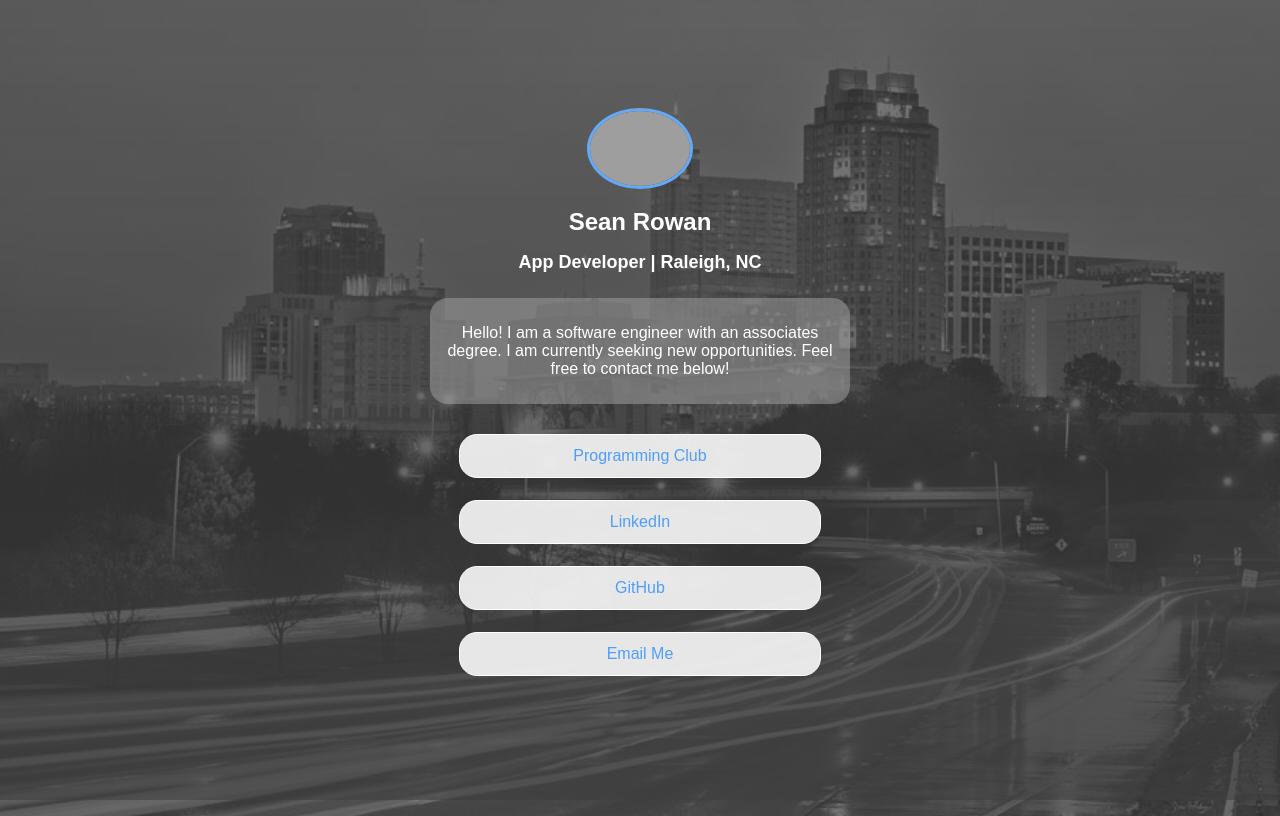
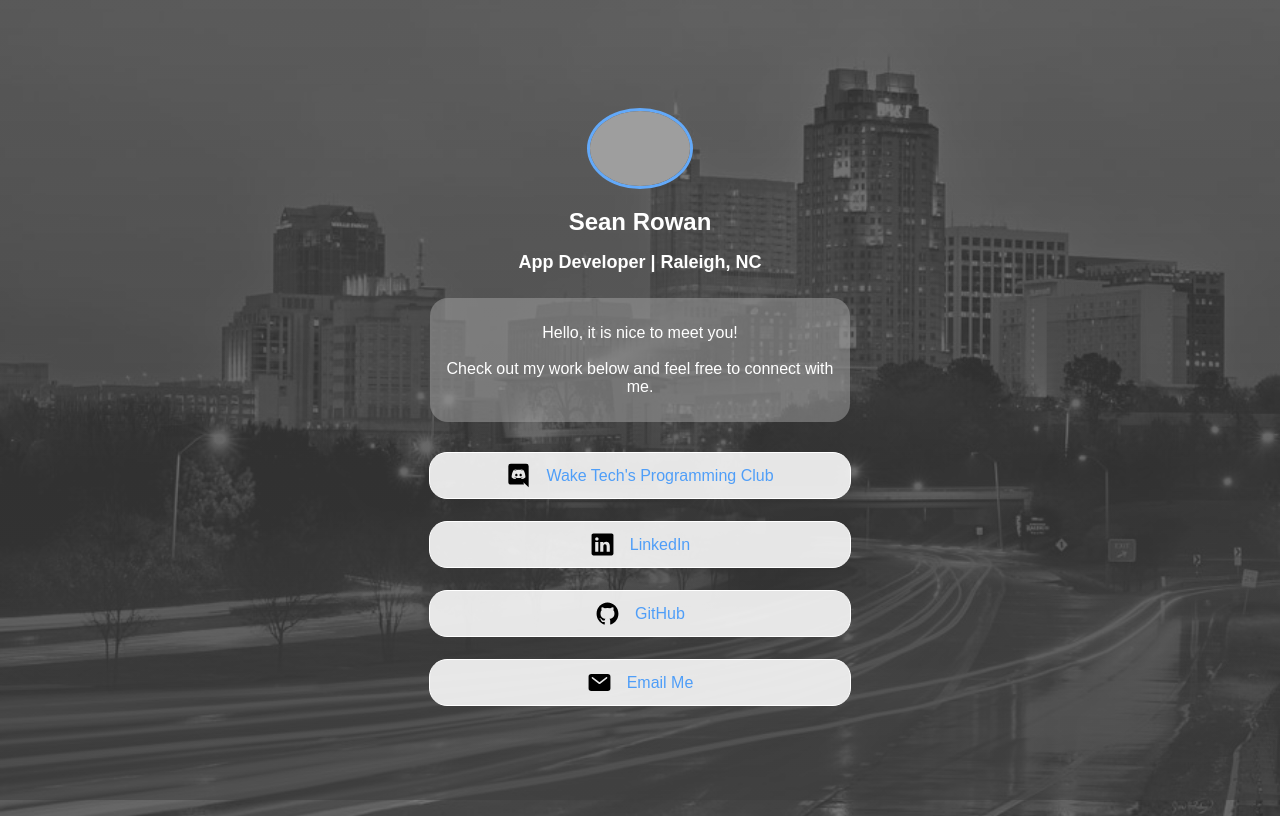
Before and after one commit to SeanTheDev/SeanTheDev.GitHub.io, a plain HTML site: page index.html in a window 1280 px wide. Drawn offline with Linux system fonts and the light colour scheme; grey boxes are pictures that could not be loaded.

Commit message:
Adjusted styling and added icons

```diff
--- a/index.html
+++ b/index.html
@@ -23,20 +23,19 @@
 
         <div id="description">
 
-            <p>Hello! I am a software engineer with an associates degree.
-                I am currently seeking new opportunities. Feel free to contact me below!</p>
+            <p>Hello, it is nice to meet you! <br><br>Check out my work below and feel free to connect with me.</p>
 
         </div>
 
 
     </header>
 
-    <div id="links">
+    <div id="main-content">
 
-        <a class="tile" href="https://discord.gg/Tvh5ZRnac8" target="_blank">Programming Club</a>
-        <a class="tile" href="https://www.linkedin.com/in/sean-rowan-33624120b/" target="_blank">LinkedIn</a>
-        <a class="tile" href="https://github.com/SeanTheDev" target="_blank">GitHub</a>
-        <a class="tile" href="mailto: rowan.seanp@gmail.com" target="">Email Me</a>
+        <a class="tile" href="https://discord.gg/Tvh5ZRnac8" target="_blank"><img id="link-icon" src="img/logo-discord.svg">Wake Tech's Programming Club</a>
+        <a class="tile" href="https://www.linkedin.com/in/sean-rowan-33624120b/" target="_blank"><img id="link-icon" src="img/logo-linkedin.svg">LinkedIn</a>
+        <a class="tile" href="https://github.com/SeanTheDev" target="_blank"><img id="link-icon" src="img/logo-github.svg">GitHub</a>
+        <a class="tile" href="mailto: rowan.seanp@gmail.com" target=""><img id="link-icon" src="img/mail.svg">Email Me</a>
 
     </div>
 
--- a/style.css
+++ b/style.css
@@ -1,5 +1,7 @@
+/* Background Content */
+
 body {
-    background-color: grey;
+    background-color: rgba(62, 62, 62, 0.692);
     background-image: linear-gradient(
       rgba(62, 62, 62, 0.692),
       rgba(62, 62, 62, 0.857)
@@ -11,6 +13,8 @@ body {
     text-align: center;
 
 }
+
+/* Header Content */
 
 #header{
 
@@ -53,13 +57,16 @@ body {
 
 }
 
-#links {
+/* Main Content */
+
+#main-content {
 
     justify-content: center;
     align-items: center;
     margin-bottom: 20px;
     width: 70%;
     margin: auto;
+    margin-bottom: 100px;
 
 }
 
@@ -73,15 +80,15 @@ body {
     border-radius: 18px;
     border-style:solid;
     margin: 0 auto 22px auto;
-    padding-top: 12px;
-    padding-right: 5px;
-    padding-bottom: 12px;
-    padding-left: 5px;
-    display: block;
-    max-width: 350px;
+    padding: 10px;
+    display: flex;
+    justify-content: center;
+    align-items: center;
+    max-width: 400px;
     text-decoration: none;
     transition: 200ms ease-in-out;
     text-align: center;
+    overflow: hidden;
 
 }
 
@@ -92,3 +99,13 @@ body {
     transform: scale(1.1);
 
 }
+
+/* Specific Links */
+
+#link-icon {
+
+    width: 25px;
+    height: 25px;
+    margin-right: 15px;
+
+}
```
Also changed, not shown: img/logo-discord.svg (added), img/logo-github.svg (added), img/logo-linkedin.svg (added), img/mail.svg (added).
